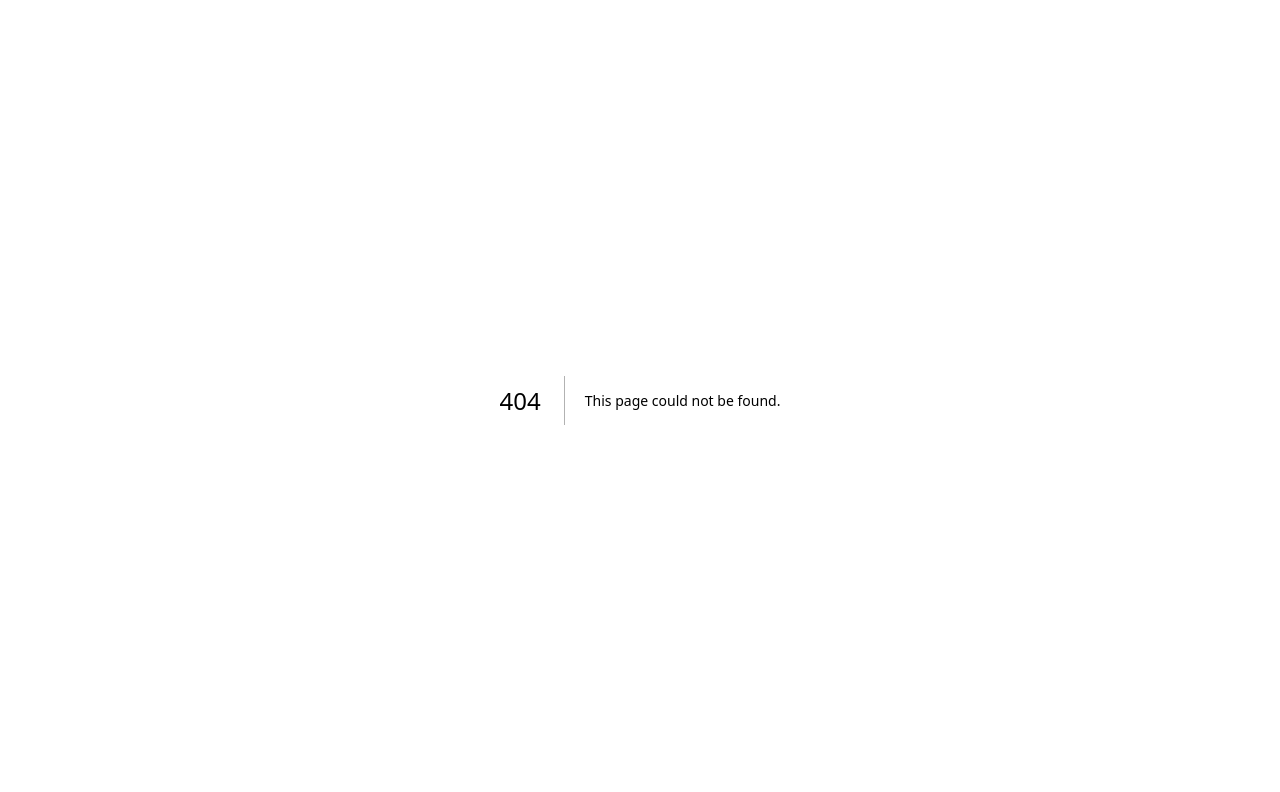
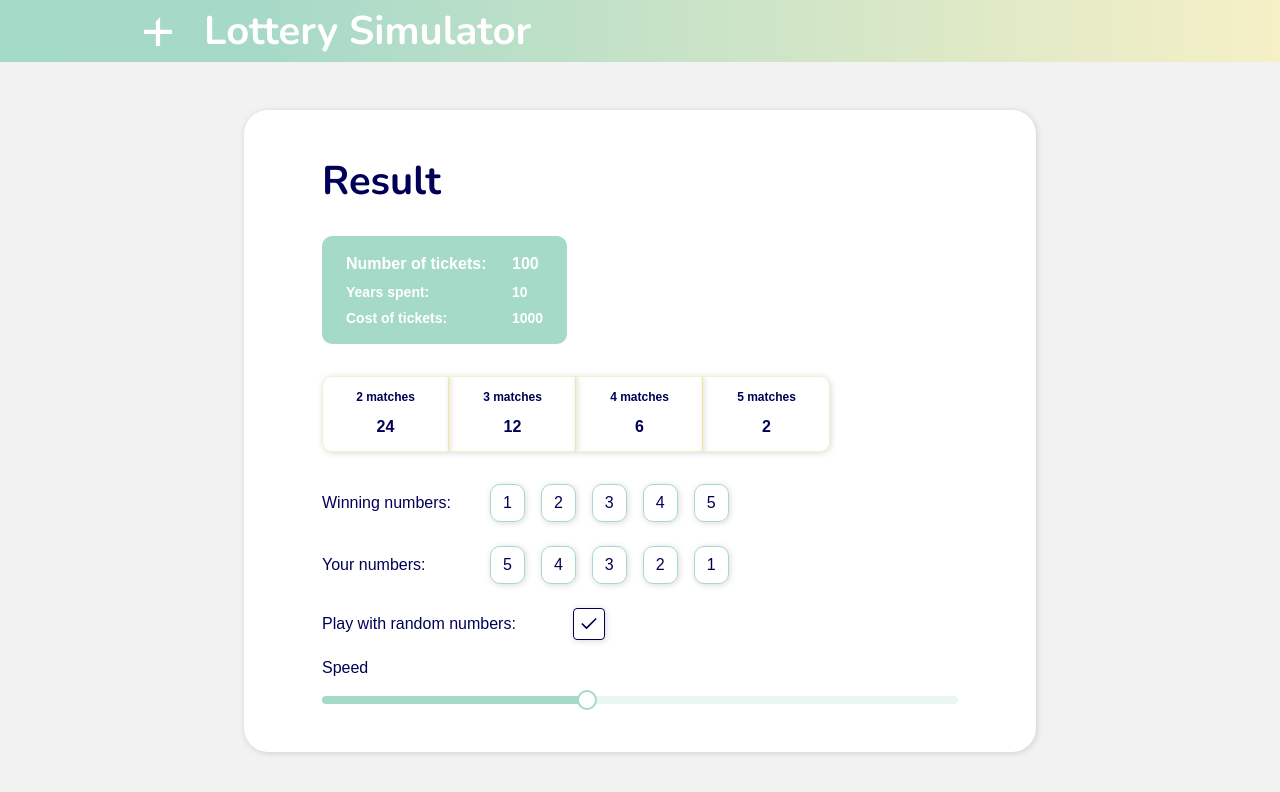
Before and after one commit to omaSpencer/lotto-simulator, a Next.js app: page /ui in a window 1280 px wide. Before the commit this address had no page. Shown: the top 792 px of the page. Built offline with nearby package versions, Linux system fonts and the light colour scheme.

Commit message:
feat: UI elements

```diff
--- a/package.json
+++ b/package.json
@@ -13,10 +13,13 @@
   },
   "dependencies": {
     "@neondatabase/serverless": "^1.0.0",
+    "@radix-ui/react-checkbox": "^1.3.2",
+    "@radix-ui/react-slider": "^1.3.5",
     "clsx": "^2.1.1",
     "crypto": "^1.0.1",
     "dotenv": "^16.5.0",
     "drizzle-orm": "^0.43.1",
+    "lucide-react": "^0.511.0",
     "next": "15.3.2",
     "pg": "^8.16.0",
     "react": "^19.0.0",
--- a/src/app/globals.css
+++ b/src/app/globals.css
@@ -1,9 +1,10 @@
 @import 'tailwindcss';
 
 :root {
-  --background: #ffffff;
+  --background: #f2f2f2;
   --foreground: hsla(241, 100%, 17%, 1);
   --primary: hsla(160, 41%, 75%, 1);
+  --secondary: hsla(53, 73%, 87%, 1);
   --slider-background: hsla(160, 39%, 94%, 1);
   --gradient-header: linear-gradient(
     270deg,
@@ -25,6 +26,7 @@
   --color-background: var(--background);
   --color-foreground: var(--foreground);
   --color-primary: var(--primary);
+  --color-secondary: var(--border-secondary);
   --color-slider-background: var(--slider-background);
 
   --font-sans: var(--font-nunito);
@@ -38,9 +40,10 @@
 
 @media (prefers-color-scheme: dark) {
   :root {
-    --background: #ffffff;
+    --background: #f2f2f2;
     --foreground: hsla(241, 100%, 17%, 1);
     --primary: hsla(160, 41%, 75%, 1);
+    --secondary: hsla(53, 73%, 87%, 1);
     --slider-background: hsla(160, 39%, 94%, 1);
     --gradient-header: linear-gradient(
       270deg,
@@ -68,3 +71,12 @@ body {
 .gradient-header {
   background: var(--gradient-header);
 }
+
+h1,
+h2,
+h3,
+h4,
+h5,
+h6 {
+  font-family: var(--font-nunito);
+}
--- /dev/null
+++ b/src/app/ui/page.tsx
@@ -0,0 +1,41 @@
+import { Controls } from '@/components/Controls'
+import { Header } from '@/components/Header'
+import { SimulationStats } from '@/components/_SimulationStats'
+
+const MOCK_DATA = {
+  stats: {
+    numOfTickets: 100,
+    yearsSpent: 10,
+    costOfTickets: 1000,
+    winMatches: {
+      2: 24,
+      3: 12,
+      4: 6,
+      5: 2,
+    },
+  },
+  controls: {
+    winningNumbers: [1, 2, 3, 4, 5],
+    playerNumbers: [5, 4, 3, 2, 1],
+    isRandom: true,
+    speed: 420,
+  },
+}
+
+export default function Page() {
+  return (
+    <main>
+      <Header />
+
+      <section className="bg-white max-w-[792px] mx-auto rounded-3xl mt-12 py-12 px-[78px] shadow-float grid gap-8">
+        <h2 className="font-bold text-[40px] leading-[46px] text-foreground">
+          Result
+        </h2>
+
+        <SimulationStats {...MOCK_DATA.stats} />
+
+        <Controls {...MOCK_DATA.controls} />
+      </section>
+    </main>
+  )
+}
--- /dev/null
+++ b/src/components/Checkbox.tsx
@@ -0,0 +1,30 @@
+'use client'
+
+import * as React from 'react'
+import * as CheckboxPrimitive from '@radix-ui/react-checkbox'
+import { Check } from 'lucide-react'
+
+import { cn } from '@/lib/utils'
+
+const Checkbox = React.forwardRef<
+  React.ComponentRef<typeof CheckboxPrimitive.Root>,
+  React.ComponentPropsWithoutRef<typeof CheckboxPrimitive.Root>
+>(({ className, ...props }, ref) => (
+  <CheckboxPrimitive.Root
+    ref={ref}
+    className={cn(
+      'peer h-8 w-8 shrink-0 rounded-sm border border-foreground ring-offset-background focus-visible:outline-none focus-visible:ring-2 focus-visible:ring-ring focus-visible:ring-offset-2 disabled:cursor-not-allowed disabled:opacity-50 data-[state=checked]:bg-transparent data-[state=checked]:text-foreground',
+      className,
+    )}
+    {...props}
+  >
+    <CheckboxPrimitive.Indicator
+      className={cn('flex items-center justify-center text-current')}
+    >
+      <Check className="size-5" />
+    </CheckboxPrimitive.Indicator>
+  </CheckboxPrimitive.Root>
+))
+Checkbox.displayName = CheckboxPrimitive.Root.displayName
+
+export { Checkbox }
--- /dev/null
+++ b/src/components/Controls.tsx
@@ -0,0 +1,73 @@
+'use client'
+
+import { Checkbox } from './Checkbox'
+import { Slider } from './Slider'
+
+function ControlsNumbers({
+  title,
+  numbers,
+}: {
+  title: string
+  numbers: number[]
+}) {
+  return (
+    <div className="flex items-center gap-7">
+      <p className="min-w-[140px]">{title}</p>
+      <ul className="flex gap-4">
+        {numbers.map((number) => (
+          <li
+            key={number}
+            className="border border-primary shadow-float py-1.5 px-3 rounded-[10px]"
+          >
+            {number}
+          </li>
+        ))}
+      </ul>
+    </div>
+  )
+}
+
+export type ControlsProps = {
+  winningNumbers: number[]
+  playerNumbers: number[]
+  isRandom: boolean
+  speed: number
+}
+
+export const Controls = ({
+  winningNumbers,
+  playerNumbers,
+  isRandom,
+  speed,
+}: ControlsProps) => {
+  return (
+    <article className="space-y-6">
+      <div className="space-y-6">
+        <ControlsNumbers title="Winning numbers:" numbers={winningNumbers} />
+        <ControlsNumbers title="Your numbers:" numbers={playerNumbers} />
+      </div>
+
+      <div className="space-y-4">
+        <div className="flex items-center gap-[57px]">
+          <label>Play with random numbers:</label>
+          <Checkbox
+            name="isRandom"
+            checked={isRandom}
+            onCheckedChange={(checked) => {}}
+            className="shadow-float"
+          />
+        </div>
+
+        <div className="flex flex-col gap-4">
+          <label>Speed</label>
+          <Slider
+            value={[speed]}
+            min={10}
+            max={1000}
+            onValueChange={(value) => {}}
+          />
+        </div>
+      </div>
+    </article>
+  )
+}
--- /dev/null
+++ b/src/components/Header.tsx
@@ -0,0 +1,15 @@
+import { Icons } from './icons'
+
+export const Header = () => {
+  return (
+    <header className="gradient-header">
+      <div className="max-w-5xl w-full mx-auto px-4 py-2 flex items-center gap-8">
+        <Icons.LogoIcon />
+
+        <h1 className="font-bold text-[40px] leading-[46px] text-white">
+          Lottery Simulator
+        </h1>
+      </div>
+    </header>
+  )
+}
--- /dev/null
+++ b/src/components/Slider.tsx
@@ -0,0 +1,28 @@
+'use client'
+
+import * as React from 'react'
+import * as SliderPrimitive from '@radix-ui/react-slider'
+
+import { cn } from '@/lib/utils'
+
+const Slider = React.forwardRef<
+  React.ComponentRef<typeof SliderPrimitive.Root>,
+  React.ComponentPropsWithoutRef<typeof SliderPrimitive.Root>
+>(({ className, ...props }, ref) => (
+  <SliderPrimitive.Root
+    ref={ref}
+    className={cn(
+      'relative flex w-full touch-none select-none items-center',
+      className,
+    )}
+    {...props}
+  >
+    <SliderPrimitive.Track className="relative h-2 w-full grow overflow-hidden rounded-full bg-slider-background">
+      <SliderPrimitive.Range className="absolute h-full bg-primary" />
+    </SliderPrimitive.Track>
+    <SliderPrimitive.Thumb className="block h-5 w-5 rounded-full border-2 border-primary bg-white ring-offset-background transition-colors focus-visible:outline-none focus-visible:ring-2 focus-visible:ring-ring focus-visible:ring-offset-2 disabled:pointer-events-none disabled:opacity-50" />
+  </SliderPrimitive.Root>
+))
+Slider.displayName = SliderPrimitive.Root.displayName
+
+export { Slider }
--- /dev/null
+++ b/src/components/_SimulationStats.tsx
@@ -0,0 +1,50 @@
+import { cn } from '@/lib/utils'
+
+type Props = {
+  numOfTickets: number
+  yearsSpent: number
+  costOfTickets: number
+  winMatches: Record<number, number>
+}
+
+export const SimulationStats = ({
+  numOfTickets,
+  yearsSpent,
+  costOfTickets,
+  winMatches,
+}: Props) => {
+  return (
+    <>
+      <div className="bg-primary text-white rounded-[10px] py-4 px-6 font-bold gap-1.5 inline-flex flex-col w-fit">
+        <p className="flex items-center gap-6">
+          <span className="min-w-[142px]">Number of tickets:</span>
+          <span className="font-[800]">{numOfTickets}</span>
+        </p>
+        <p className="flex items-center gap-6 text-sm">
+          <span className="min-w-[142px]">Years spent:</span>
+          <span>{yearsSpent}</span>
+        </p>
+        <p className="flex items-center gap-6 text-sm">
+          <span className="min-w-[142px]">Cost of tickets:</span>
+          <span>{costOfTickets}</span>
+        </p>
+      </div>
+
+      <div className="grid grid-cols-2 md:grid-cols-4 w-fit">
+        {Object.entries(winMatches).map(([key, value], idx) => (
+          <p
+            key={key}
+            className={cn(
+              'flex flex-col justify-between items-center shadow-float border border-secondary p-3 font-bold gap-2.5 min-w-[127px]',
+              idx === 0 && 'rounded-l-[10px]',
+              idx === Object.keys(winMatches).length - 1 && 'rounded-r-[10px]',
+            )}
+          >
+            <span className="text-xs">{key} matches</span>
+            <span className="font-[800]">{value}</span>
+          </p>
+        ))}
+      </div>
+    </>
+  )
+}
```
Also changed, not shown: 1 other file (tests, documents, lock files or other folders).
